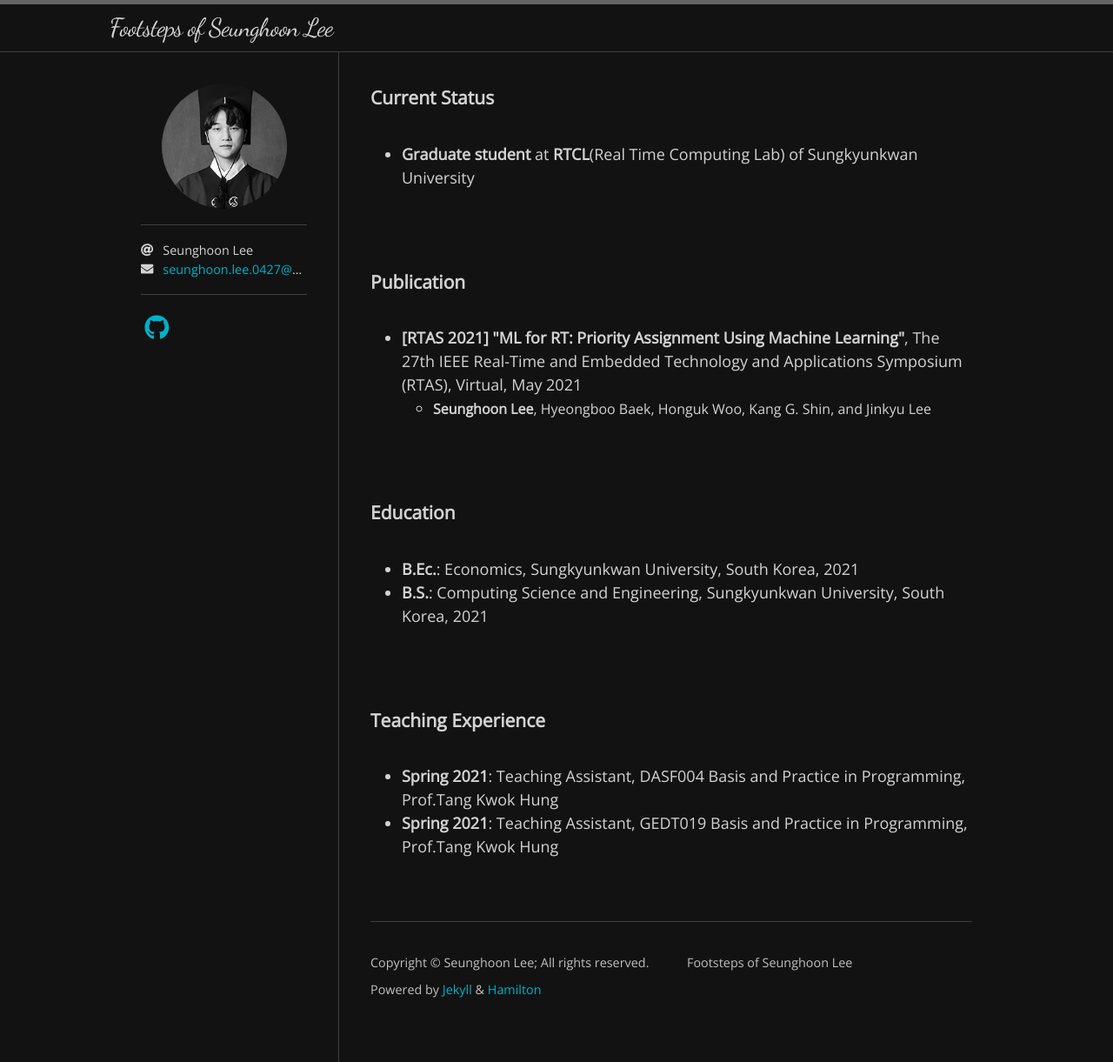
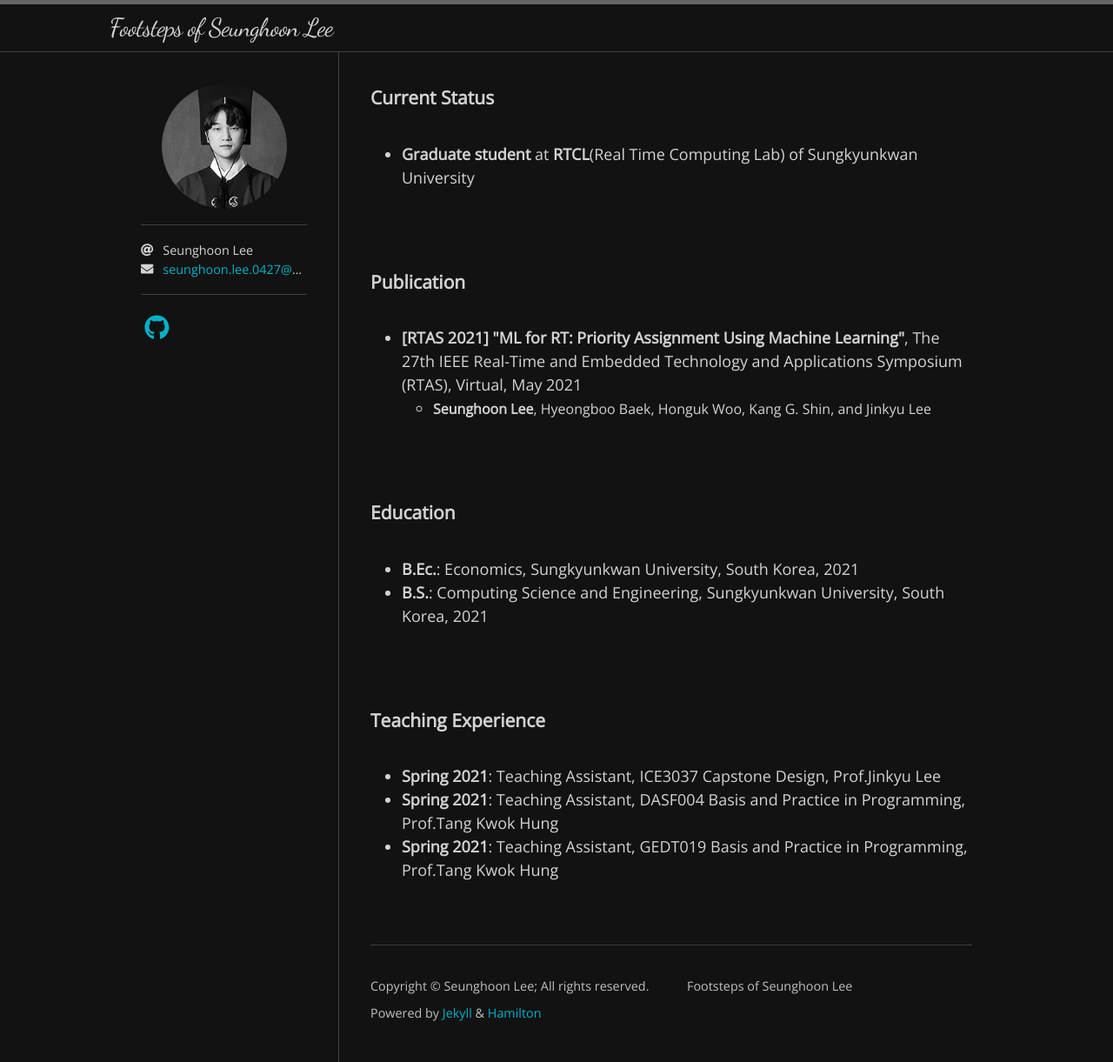
Before and after one commit to SeungHoon00/seunghoon00.github.io, a Jekyll site: the page built from index.html, in a window 1280 px wide. Shown: the whole page at 87% size. Built offline with Jekyll 4.4.1, drawn with Linux system fonts in a browser that asks for light colours; nearby versions of some CDN libraries; some web fonts are replaced; the list of posts is cut into pages by our own code.

Commit message:
Update home.html

```diff
--- a/_layouts/home.html
+++ b/_layouts/home.html
@@ -43,6 +43,7 @@ layout: default
   <section>
     <h3>Teaching Experience</h3>
     <ul>
+      <li><b>Spring 2021</b>: Teaching Assistant, ICE3037 Capstone Design, Prof.Jinkyu Lee</li>
       <li><b>Spring 2021</b>: Teaching Assistant, DASF004 Basis and Practice in Programming, Prof.Tang Kwok Hung</li>
       <li><b>Spring 2021</b>: Teaching Assistant, GEDT019 Basis and Practice in Programming, Prof.Tang Kwok Hung</li>
     </ul>
```
